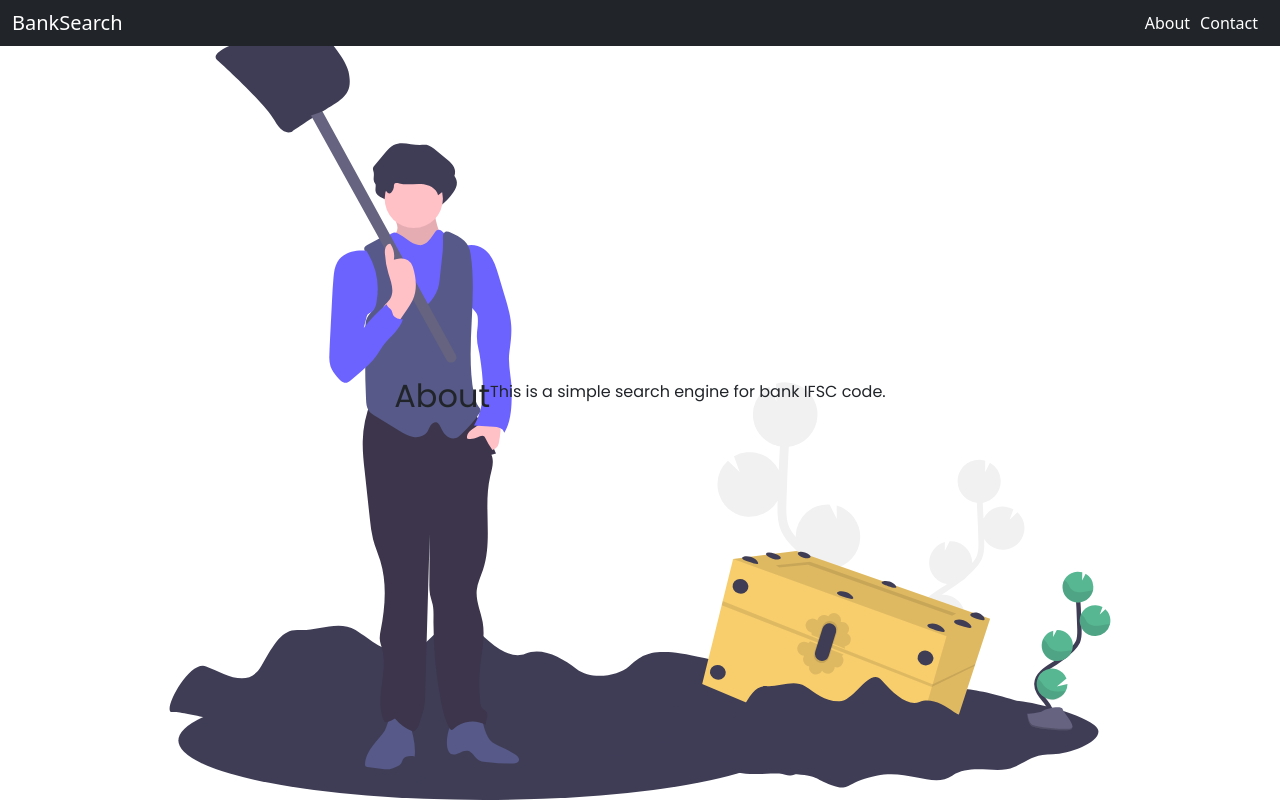
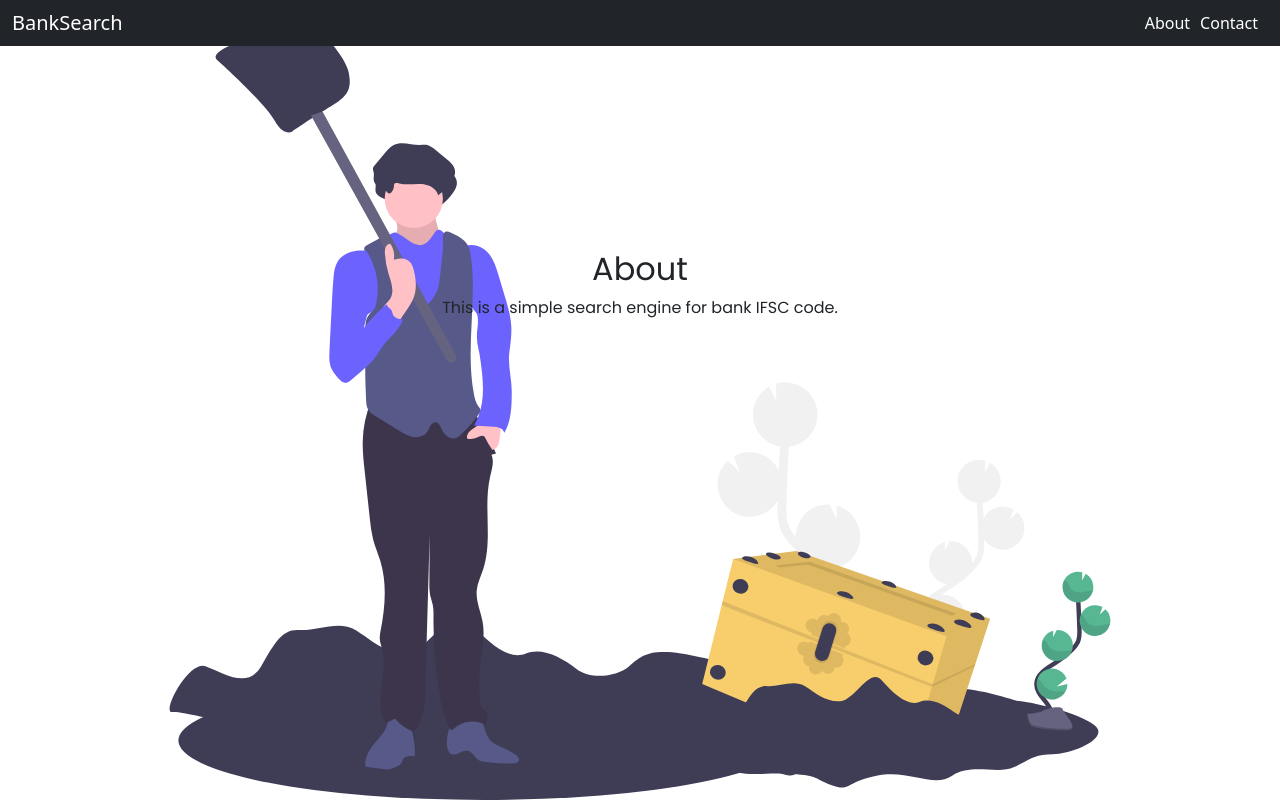
Before and after one commit to techonerd/BankSearch, a Django app: page /about/ in a window 1280 px wide. Run offline with Django 3.2, Linux system fonts and the light colour scheme; some libraries are stand-ins or nearby versions.

Commit message:
additional pages update

```diff
--- a/search/templates/search/about.html
+++ b/search/templates/search/about.html
@@ -1,8 +1,11 @@
 {% extends 'search/base.html' %}
 {% load static %}
 {% block content %}
-<h2> About </h2>
-<p>
-  This is a simple search engine for bank IFSC code.</p>
+<div style="min-height: 300px;min-width: 300px;">
 
+    <h2 style="text-align:center"> About </h2>
+    <p>
+        This is a simple search engine for bank IFSC code.</p>
+
+    </div>
   {% endblock %}
--- a/search/templates/search/base.html
+++ b/search/templates/search/base.html
@@ -8,6 +8,7 @@
     <!-- CSS only -->
 <link href="https://cdn.jsdelivr.net/npm/bootstrap@5.1.3/dist/css/bootstrap.min.css" rel="stylesheet" integrity="sha384-1BmE4kWBq78iYhFldvKuhfTAU6auU8tT94WrHftjDbrCEXSU1oBoqyl2QvZ6jIW3" crossorigin="anonymous">
     <link href="https://fonts.googleapis.com/css?family=Poppins" rel="stylesheet" />
+    <link rel="shortcut icon" href="{%  static 'search/favicon.ico' %}">
     <!-- <link href="css/main.css" rel="stylesheet" /> -->
 
     <link rel="stylesheet" href={% static 'search/css/main.css' %}>
```
Also changed, not shown: search/templates/search/contact.html (+10 -1 lines), search/static/search/favicon.ico (added).
